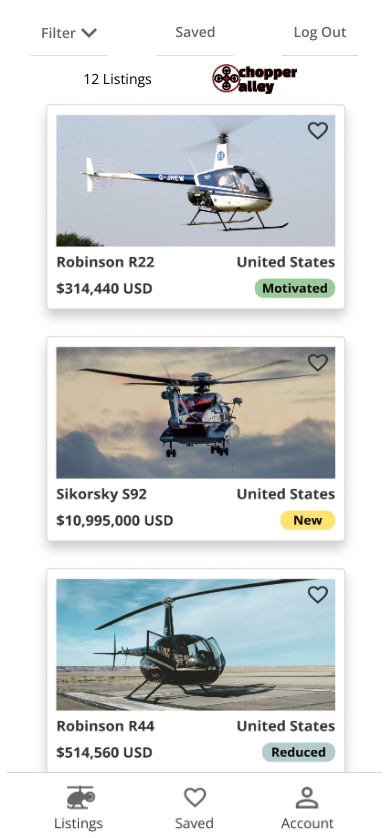
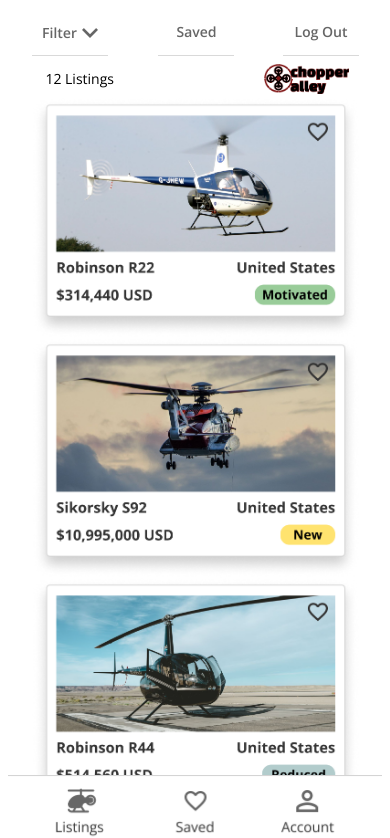
Before and after one commit to carmenbridges/Development-Sample, a plain HTML site: page index.html in a window 390 px wide. Shown: the top 838 px of the page. Drawn offline with nearby package versions, Linux system fonts and the light colour scheme.

Commit message:
Changing responsiveness.

```diff
--- a/css/styles.css
+++ b/css/styles.css
@@ -15,12 +15,17 @@ p {
   color: #000000;
 }
 
+.header-div {
+  display: flex;
+  justify-content: center;
+  padding-bottom: 4px;
+}
+
 .HeaderSignedIn {
-  position: relative;
+  display: inline-block;
   width: 327px;
   height: 48px;
-  left: calc(50% - 327px/2 - 0.5px);
-}
+  }
 
 .Logo {
   position: relative;
@@ -44,13 +49,42 @@ p {
 }
 
 .bottom-div {
+  display: flex;
+  justify-content: center;
   position: sticky;
   bottom: 0;
 }
 
 .BottomNav {
-  position: relative;
+  display: inline-block;
   width: 375px;
   height: 68px;
-  left: calc(50% - 375px/2 - 0.5px);
 }
+
+@media only screen and (max-width: 660px) {
+  .listings-container {
+    display: grid;
+    grid-template-columns: auto;
+    justify-content: center;
+    align-items: center;
+    text-align: center;
+  }
+  p {
+    left: 10%;
+  }
+  .Logo {
+    left: 50%;
+  }
+  .HeaderSignedIn {
+    max-width: 100%;
+    height: auto;
+  }
+  .Card {
+    max-width: 100%;
+    height: auto;
+  }
+  .BottomNav {
+    max-width: 100%;
+    height: auto;
+  }
+}
--- a/index.html
+++ b/index.html
@@ -3,6 +3,8 @@
 
 <head>
   <meta charset="utf-8">
+  <meta name="viewport" content="width=device-width,initial-scale=1">
+
   <title>Chopper Alley Web Dev Sample</title>
 
   <!-- css stylesheet -->
@@ -30,7 +32,7 @@
     <img class="Card S92" src="images/S92.png" alt="S92 Picture">
     <img class="Card R44Blue" src="images/R44Blue.png" alt="R44Blue Picture">
     <img class="Card S76" src="images/S76.png" alt="S76 Picture">
-    <img class="Card R44Green" src="images/R44green.png" alt="R44Green Picture">
+    <img class="Card R44Green" src="images/R44Green.png" alt="R44Green Picture">
     <img class="Card AW169" src="images/AW169.png" alt="AW169 Picture">
     <img class="Card B206" src="images/B206.png" alt="B206 Picture">
     <img class="Card AS350Red" src="images/AS350Red.png" alt="AS350Red Picture">
```
